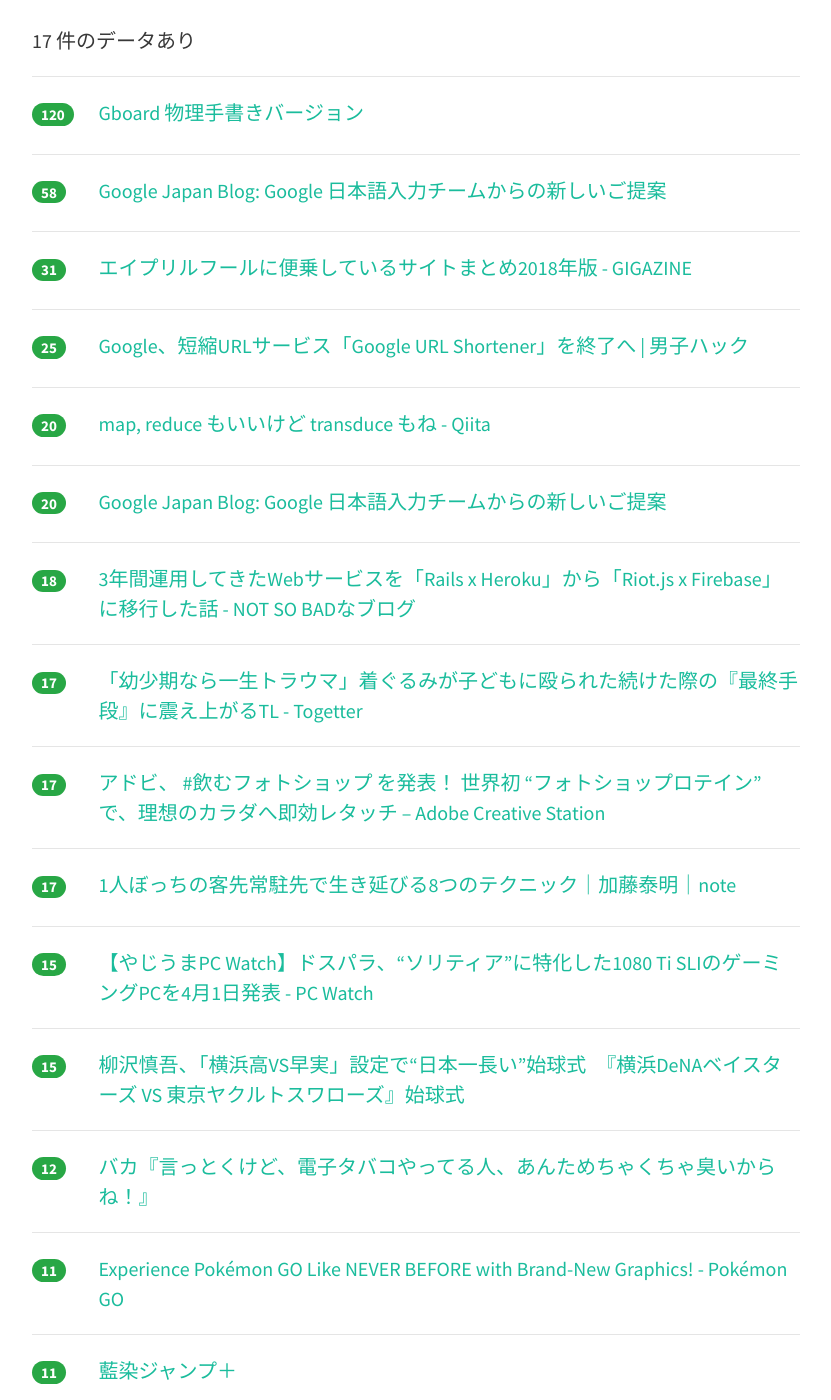
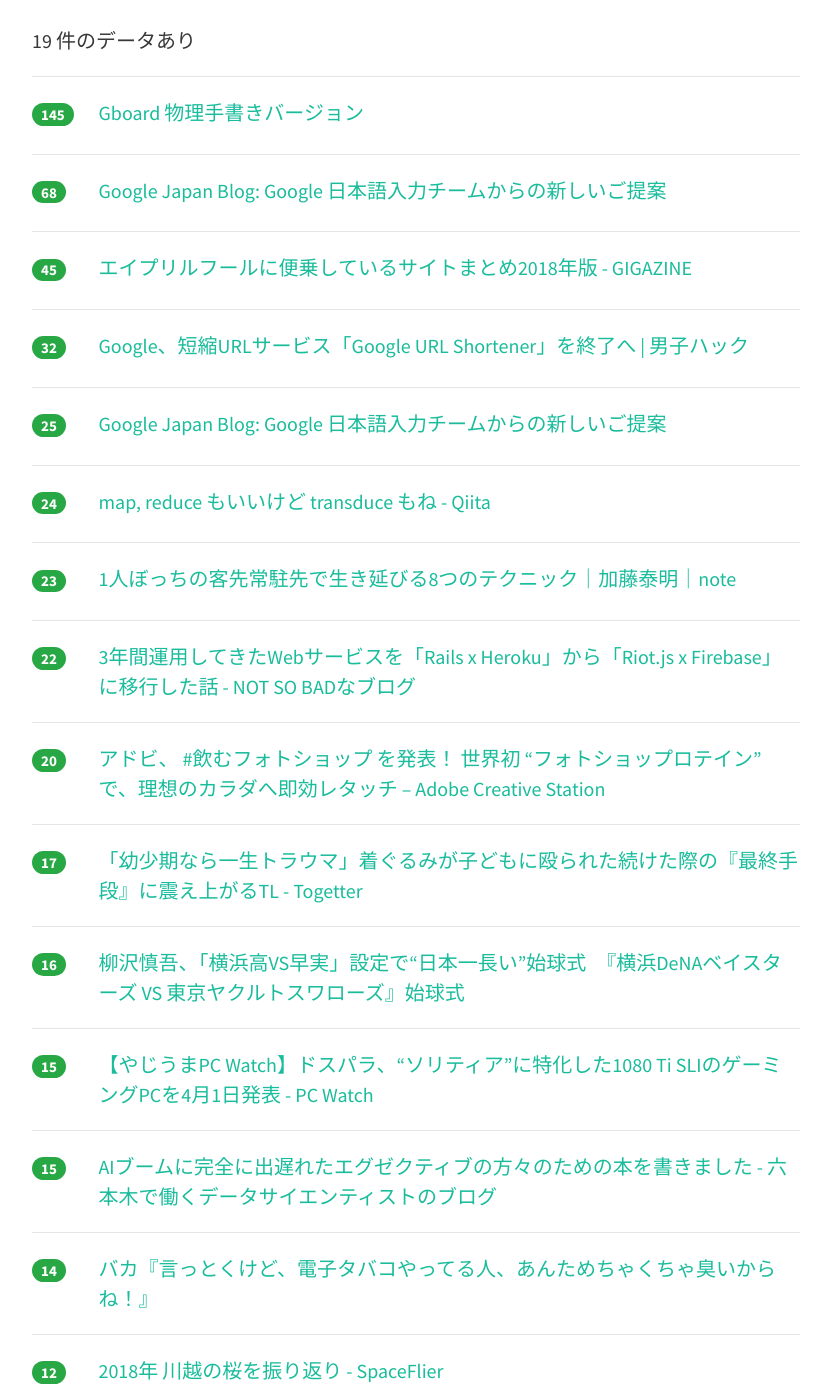
Before and after one commit to yatta47/hatena-matome-site, a Jekyll site: the page built from _posts/2018-04-01-hatena.md, in a window 1280 px wide and 1400 px high, scrolled down 297 px. Shown: the whole window, without its empty margins (224-1055 px from the left). Built offline with Jekyll 4.4.1, drawn with Linux system fonts in a browser that asks for light colours; nearby versions of some CDN libraries; some of the changed text lies outside the part shown.

Commit message:
Updated 2018-04-01

```diff
--- a/_posts/2018-04-01-hatena.md
+++ b/_posts/2018-04-01-hatena.md
@@ -1,44 +1,54 @@
 ---
 layout: post
 title:  "2018-04-01 はてぶIT"
-date:   2018-04-01 08:02:14
+date:   2018-04-01 09:03:07
 tags: [it-hotentry]
 ---
-17 件のデータあり
+19 件のデータあり
 
 <hr><div class="row">
-<div class="col-1"><span class="badge badge-pill badge-success h2">120</span></div>
+<div class="col-1"><span class="badge badge-pill badge-success h2">145</span></div>
 <div class="col-11"><a href='https://landing.google.co.jp/tegaki/' target='_blank'>Gboard 物理手書きバージョン</a></div>
 </div>
 <hr>
 <div class="row">
-<div class="col-1"><span class="badge badge-pill badge-success h2">58</span></div>
+<div class="col-1"><span class="badge badge-pill badge-success h2">68</span></div>
 <div class="col-11"><a href='https://japan.googleblog.com/2018/04/tegaki.html' target='_blank'>Google Japan Blog: Google 日本語入力チームからの新しいご提案</a></div>
 </div>
 <hr>
 <div class="row">
-<div class="col-1"><span class="badge badge-pill badge-success h2">31</span></div>
+<div class="col-1"><span class="badge badge-pill badge-success h2">45</span></div>
 <div class="col-11"><a href='https://gigazine.net/news/20180401-aprilfool/' target='_blank'>エイプリルフールに便乗しているサイトまとめ2018年版 - GIGAZINE</a></div>
 </div>
 <hr>
 <div class="row">
-<div class="col-1"><span class="badge badge-pill badge-success h2">25</span></div>
+<div class="col-1"><span class="badge badge-pill badge-success h2">32</span></div>
 <div class="col-11"><a href='https://www.danshihack.com/2018/03/31/junp/google-url-shortener.html' target='_blank'>Google、短縮URLサービス「Google URL Shortener」を終了へ | 男子ハック</a></div>
 </div>
 <hr>
 <div class="row">
-<div class="col-1"><span class="badge badge-pill badge-success h2">20</span></div>
+<div class="col-1"><span class="badge badge-pill badge-success h2">25</span></div>
+<div class="col-11"><a href='https://japan.googleblog.com/2018/04/tegaki.html?m=1' target='_blank'>Google Japan Blog: Google 日本語入力チームからの新しいご提案</a></div>
+</div>
+<hr>
+<div class="row">
+<div class="col-1"><span class="badge badge-pill badge-success h2">24</span></div>
 <div class="col-11"><a href='https://qiita.com/41semicolon/items/666a3ff1c226828ecdb2' target='_blank'>map, reduce もいいけど transduce もね - Qiita</a></div>
 </div>
 <hr>
 <div class="row">
-<div class="col-1"><span class="badge badge-pill badge-success h2">20</span></div>
-<div class="col-11"><a href='https://japan.googleblog.com/2018/04/tegaki.html?m=1' target='_blank'>Google Japan Blog: Google 日本語入力チームからの新しいご提案</a></div>
+<div class="col-1"><span class="badge badge-pill badge-success h2">23</span></div>
+<div class="col-11"><a href='https://note.mu/curryperformer/n/ne2a70ea66075' target='_blank'>1人ぼっちの客先常駐先で生き延びる8つのテクニック｜加藤泰明｜note</a></div>
 </div>
 <hr>
 <div class="row">
-<div class="col-1"><span class="badge badge-pill badge-success h2">18</span></div>
+<div class="col-1"><span class="badge badge-pill badge-success h2">22</span></div>
 <div class="col-11"><a href='http://blog.notsobad.jp/entry/2018/03/31/132507' target='_blank'>3年間運用してきたWebサービスを「Rails x Heroku」から「Riot.js x Firebase」に移行した話 - NOT SO BADなブログ</a></div>
+</div>
+<hr>
+<div class="row">
+<div class="col-1"><span class="badge badge-pill badge-success h2">20</span></div>
+<div class="col-11"><a href='https://blogs.adobe.com/creativestation/aprilfools_2018' target='_blank'>アドビ、 #飲むフォトショップ を発表！ 世界初 “フォトショップロテイン” で、理想のカラダへ即効レタッチ – Adobe Creative Station</a></div>
 </div>
 <hr>
 <div class="row">
@@ -47,13 +57,8 @@ tags: [it-hotentry]
 </div>
 <hr>
 <div class="row">
-<div class="col-1"><span class="badge badge-pill badge-success h2">17</span></div>
-<div class="col-11"><a href='https://blogs.adobe.com/creativestation/aprilfools_2018' target='_blank'>アドビ、 #飲むフォトショップ を発表！ 世界初 “フォトショップロテイン” で、理想のカラダへ即効レタッチ – Adobe Creative Station</a></div>
-</div>
-<hr>
-<div class="row">
-<div class="col-1"><span class="badge badge-pill badge-success h2">17</span></div>
-<div class="col-11"><a href='https://note.mu/curryperformer/n/ne2a70ea66075' target='_blank'>1人ぼっちの客先常駐先で生き延びる8つのテクニック｜加藤泰明｜note</a></div>
+<div class="col-1"><span class="badge badge-pill badge-success h2">16</span></div>
+<div class="col-11"><a href='http://www.youtube.com/watch?v=BpBGguwLkKs' target='_blank'>柳沢慎吾、「横浜高VS早実」設定で“日本一長い”始球式　『横浜DeNAベイスターズ VS 東京ヤクルトスワローズ』始球式</a></div>
 </div>
 <hr>
 <div class="row">
@@ -63,27 +68,32 @@ tags: [it-hotentry]
 <hr>
 <div class="row">
 <div class="col-1"><span class="badge badge-pill badge-success h2">15</span></div>
-<div class="col-11"><a href='http://www.youtube.com/watch?v=BpBGguwLkKs' target='_blank'>柳沢慎吾、「横浜高VS早実」設定で“日本一長い”始球式　『横浜DeNAベイスターズ VS 東京ヤクルトスワローズ』始球式</a></div>
+<div class="col-11"><a href='https://tjo.hatenablog.com/entry/2018/04/01/003000' target='_blank'>AIブームに完全に出遅れたエグゼクティブの方々のための本を書きました - 六本木で働くデータサイエンティストのブログ</a></div>
+</div>
+<hr>
+<div class="row">
+<div class="col-1"><span class="badge badge-pill badge-success h2">14</span></div>
+<div class="col-11"><a href='https://anond.hatelabo.jp/20180331214512' target='_blank'>バカ『言っとくけど、電子タバコやってる人、あんためちゃくちゃ臭いからね！』</a></div>
 </div>
 <hr>
 <div class="row">
 <div class="col-1"><span class="badge badge-pill badge-success h2">12</span></div>
-<div class="col-11"><a href='https://anond.hatelabo.jp/20180331214512' target='_blank'>バカ『言っとくけど、電子タバコやってる人、あんためちゃくちゃ臭いからね！』</a></div>
+<div class="col-11"><a href='http://www.spaceflier.com/entry/20180331_kawagoe-sakura' target='_blank'>2018年 川越の桜を振り返り - SpaceFlier</a></div>
 </div>
 <hr>
 <div class="row">
-<div class="col-1"><span class="badge badge-pill badge-success h2">11</span></div>
+<div class="col-1"><span class="badge badge-pill badge-success h2">12</span></div>
 <div class="col-11"><a href='https://pokemongolive.com/post/newgraphicsapr2018/' target='_blank'>Experience Pokémon GO Like NEVER BEFORE with Brand-New Graphics! - Pokémon GO</a></div>
 </div>
 <hr>
 <div class="row">
-<div class="col-1"><span class="badge badge-pill badge-success h2">11</span></div>
+<div class="col-1"><span class="badge badge-pill badge-success h2">12</span></div>
 <div class="col-11"><a href='https://www.shonenjump.com/p/sp/1804/01/browser/' target='_blank'>藍染ジャンプ＋</a></div>
 </div>
 <hr>
 <div class="row">
-<div class="col-1"><span class="badge badge-pill badge-success h2">9</span></div>
-<div class="col-11"><a href='http://www.spaceflier.com/entry/20180331_kawagoe-sakura' target='_blank'>2018年 川越の桜を振り返り - SpaceFlier</a></div>
+<div class="col-1"><span class="badge badge-pill badge-success h2">12</span></div>
+<div class="col-11"><a href='http://www.bunkei-programmer.net/entry/2018/04/01/024355' target='_blank'>SSR無しのReact・Angular製のSPAサイトはGooglebotにどれくらい認識されるのか？ - 文系プログラマによるTIPSブログ</a></div>
 </div>
 <hr>
 <div class="row">
```
